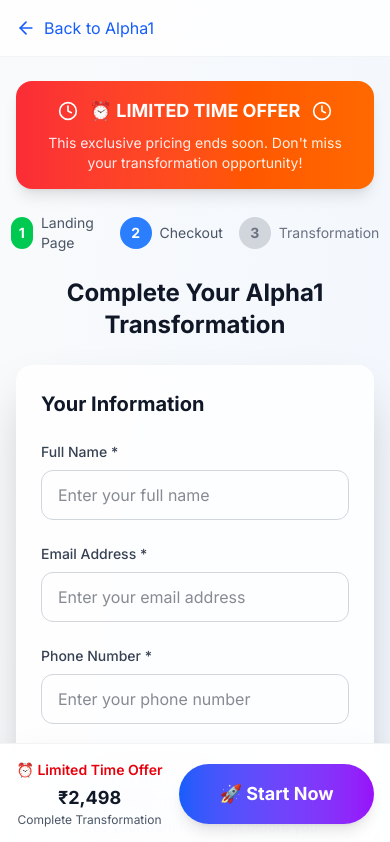
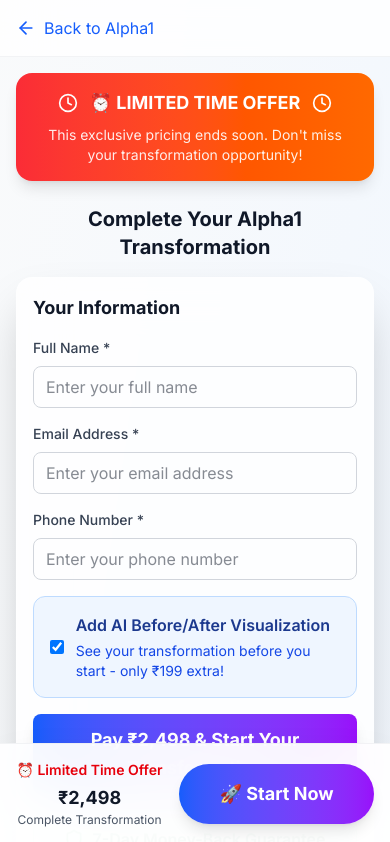
Before and after one commit to mithil0407/playernumberone, a Next.js app: page /checkout in a window 390 px wide. Shown: the top 842 px of the page. Built offline with nearby package versions, Linux system fonts and the light colour scheme.

Commit message:
🔧 Mobile Optimizations: 5-minute countdown timer, removed progress indicator, compact checkout form (no scrolling), disabled glitchy animations on mobile

```diff
--- a/src/app/checkout/page.tsx
+++ b/src/app/checkout/page.tsx
@@ -241,7 +241,7 @@
         </div>
       </header>
 
-      <div className="max-w-6xl mx-auto px-4 py-6 md:py-8 pb-24 md:pb-8">
+      <div className="max-w-6xl mx-auto px-4 py-4 md:py-6 pb-24 md:pb-8">
         {/* Urgency Banner - Top of Page */}
         <div className="bg-gradient-to-r from-red-500 to-orange-500 text-white p-4 rounded-2xl mb-6 text-center shadow-lg">
           <div className="flex items-center justify-center gap-3 mb-2">
@@ -280,35 +280,22 @@
           animate={{ opacity: 1, y: 0 }}
           transition={{ duration: 0.5 }}
         >
-          {/* Progress Indicator */}
-          <div className="flex items-center justify-center gap-2 mb-6">
-            <div className="flex items-center gap-2">
-              <div className="w-8 h-8 bg-green-500 rounded-full flex items-center justify-center text-white text-sm font-bold">1</div>
-              <span className="text-sm text-gray-600">Landing Page</span>
-            </div>
-            <div className="w-8 h-1 bg-gray-300 rounded-full"></div>
-            <div className="flex items-center gap-2">
-              <div className="w-8 h-8 bg-blue-500 rounded-full flex items-center justify-center text-white text-sm font-bold">2</div>
-              <span className="text-sm text-gray-600">Checkout</span>
-            </div>
-            <div className="w-8 h-1 bg-gray-300 rounded-full"></div>
-            <div className="flex items-center gap-2">
-              <div className="w-8 h-8 bg-gray-300 rounded-full flex items-center justify-center text-gray-500 text-sm font-bold">3</div>
-              <span className="text-sm text-gray-500">Transformation</span>
-            </div>
-          </div>
 
-          <h1 className="text-2xl md:text-3xl lg:text-4xl font-bold text-center mb-6 text-gray-900">
+
+
+
+
+          <h1 className="text-xl md:text-2xl lg:text-3xl font-bold text-center mb-4 text-gray-900">
             Complete Your Alpha1 Transformation
           </h1>
 
           {/* High-Conversion Layout: Form First */}
           <div className="grid grid-cols-1 xl:grid-cols-3 gap-6 lg:gap-8">
             {/* Checkout Form - Primary Focus */}
-            <div className="xl:col-span-2 bg-white/80 backdrop-blur-xl rounded-2xl p-6 shadow-2xl border border-white/20">
-              <h2 className="text-xl md:text-2xl font-bold mb-6 text-gray-900">Your Information</h2>
+            <div className="xl:col-span-2 bg-white/80 backdrop-blur-xl rounded-2xl p-4 md:p-6 shadow-2xl border border-white/20">
+              <h2 className="text-lg md:text-xl font-bold mb-4 text-gray-900">Your Information</h2>
 
-              <form id="checkout-form" onSubmit={handleSubmit} className="space-y-6">
+              <form id="checkout-form" onSubmit={handleSubmit} className="space-y-4">
                 {/* Name Field */}
                 <div>
                   <label htmlFor="name" className="block text-sm font-medium text-gray-700 mb-2">
@@ -321,7 +308,7 @@
                     value={formData.name}
                     onChange={handleInputChange}
                     required
-                    className="w-full px-4 py-3 border border-gray-300 rounded-xl focus:ring-2 focus:ring-blue-500 focus:border-transparent transition-all duration-200"
+                    className="w-full px-3 py-2 border border-gray-300 rounded-lg focus:ring-2 focus:ring-blue-500 focus:border-transparent transition-all duration-200"
                     placeholder="Enter your full name"
                   />
                 </div>
@@ -338,7 +325,7 @@
                     value={formData.email}
                     onChange={handleInputChange}
                     required
-                    className="w-full px-4 py-3 border border-gray-300 rounded-xl focus:ring-2 focus:ring-blue-500 focus:border-transparent transition-all duration-200"
+                    className="w-full px-3 py-2 border border-gray-300 rounded-lg focus:ring-2 focus:ring-blue-500 focus:border-transparent transition-all duration-200"
                     placeholder="Enter your email address"
                   />
                 </div>
@@ -355,7 +342,7 @@
                     value={formData.phone}
                     onChange={handleInputChange}
                     required
-                    className="w-full px-4 py-3 border border-gray-300 rounded-xl focus:ring-2 focus:ring-blue-500 focus:border-transparent transition-all duration-200"
+                    className="w-full px-3 py-2 border border-gray-300 rounded-lg focus:ring-2 focus:ring-blue-500 focus:border-transparent transition-all duration-200"
                     placeholder="Enter your phone number"
                   />
                 </div>
@@ -381,7 +368,7 @@
                 <button
                   type="submit"
                   disabled={isProcessing}
-                  className="w-full bg-gradient-to-r from-blue-600 to-purple-600 text-white py-4 px-6 rounded-xl text-lg font-bold hover:from-blue-700 hover:to-purple-700 focus:ring-4 focus:ring-blue-300 transition-all duration-200 disabled:opacity-50 disabled:cursor-not-allowed shadow-lg hover:shadow-xl"
+                  className="w-full bg-gradient-to-r from-blue-600 to-purple-600 text-white py-3 px-6 rounded-lg text-lg font-bold hover:from-blue-700 hover:to-purple-700 focus:ring-4 focus:ring-blue-300 transition-all duration-200 disabled:opacity-50 disabled:cursor-not-allowed shadow-lg hover:shadow-xl"
                 >
                   {isProcessing ? 'Processing...' : `Pay ₹${totalAmount.toLocaleString()} & Start Your Transformation`}
                 </button>
--- a/src/components/CountdownTimer.tsx
+++ b/src/components/CountdownTimer.tsx
@@ -10,8 +10,6 @@
 
 export default function CountdownTimer({ endTime, className = '' }: CountdownTimerProps) {
   const [timeLeft, setTimeLeft] = useState({
-    days: 0,
-    hours: 0,
     minutes: 0,
     seconds: 0
   });
@@ -23,13 +21,11 @@
 
       if (distance > 0) {
         setTimeLeft({
-          days: Math.floor(distance / (1000 * 60 * 60 * 24)),
-          hours: Math.floor((distance % (1000 * 60 * 60 * 24)) / (1000 * 60 * 60)),
           minutes: Math.floor((distance % (1000 * 60 * 60)) / (1000 * 60)),
           seconds: Math.floor((distance % (1000 * 60)) / 1000)
         });
       } else {
-        setTimeLeft({ days: 0, hours: 0, minutes: 0, seconds: 0 });
+        setTimeLeft({ minutes: 0, seconds: 0 });
       }
     }, 1000);
 
@@ -37,8 +33,6 @@
   }, [endTime]);
 
   const timeUnits = [
-    { value: timeLeft.days, label: 'Days' },
-    { value: timeLeft.hours, label: 'Hours' },
     { value: timeLeft.minutes, label: 'Minutes' },
     { value: timeLeft.seconds, label: 'Seconds' }
   ];
@@ -55,7 +49,7 @@
         <p className="text-sm opacity-90">Don&apos;t miss your transformation opportunity!</p>
       </div>
 
-      <div className="grid grid-cols-4 gap-2 md:gap-4">
+      <div className="grid grid-cols-2 gap-4 md:gap-6">
         {timeUnits.map((unit, index) => (
           <motion.div
             key={unit.label}
@@ -74,7 +68,7 @@
 
       <div className="text-center mt-4">
         <p className="text-sm opacity-90">
-          🔥 Limited Time: Only 20 slots available this week
+          🔥 Only 5 minutes left to secure your transformation!
         </p>
       </div>
     </motion.div>
```
Also changed, not shown: src/app/page.tsx (+8 -8 lines).
